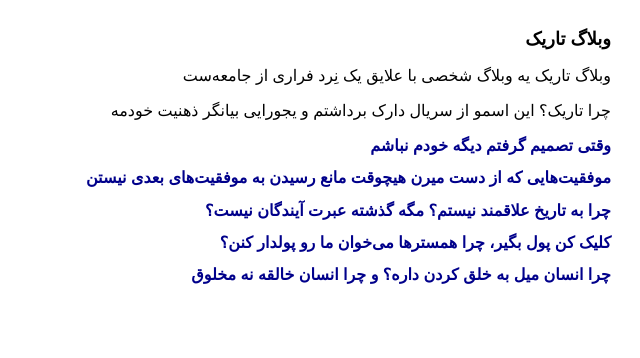
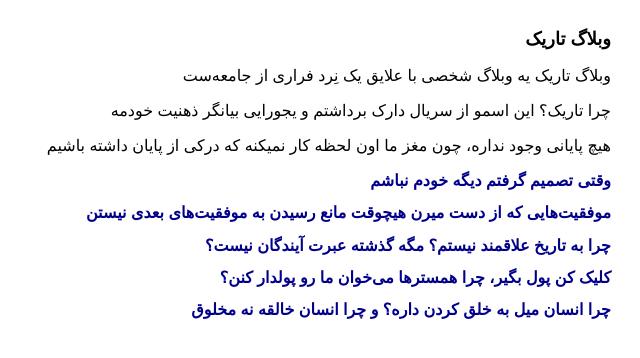
Before and after one commit to darkblog/darkblog.github.io, a Jekyll site: the page built from index.html, in a window 1280 px wide. Shown: the top 358 px of the page, without its empty margins (640-1280 px from the left). Built offline with Jekyll 4.4.1, drawn with Linux system fonts in a browser that asks for light colours.

Commit message:
Update index.html

```diff
--- a/index.html
+++ b/index.html
@@ -14,6 +14,7 @@ layout: compress
 <h1>وبلاگ تاریک</h1>
 <p>وبلاگ تاریک یه وبلاگ شخصی با علایق یک نِرد فراری از جامعه‌ست</p>
 <p>چرا تاریک؟ این اسمو از سریال دارک برداشتم و یجورایی بیانگر ذهنیت خودمه</p>
+<p>هیچ پایانی وجود نداره، چون مغز ما اون لحظه کار نمیکنه که درکی از پایان داشته باشیم</p>
 {% for post in site.posts %}
 <h2><a href="{{ site.url }}{{ post.url }}">{{ post.title }}</a></h2>
 {% endfor %}
```
